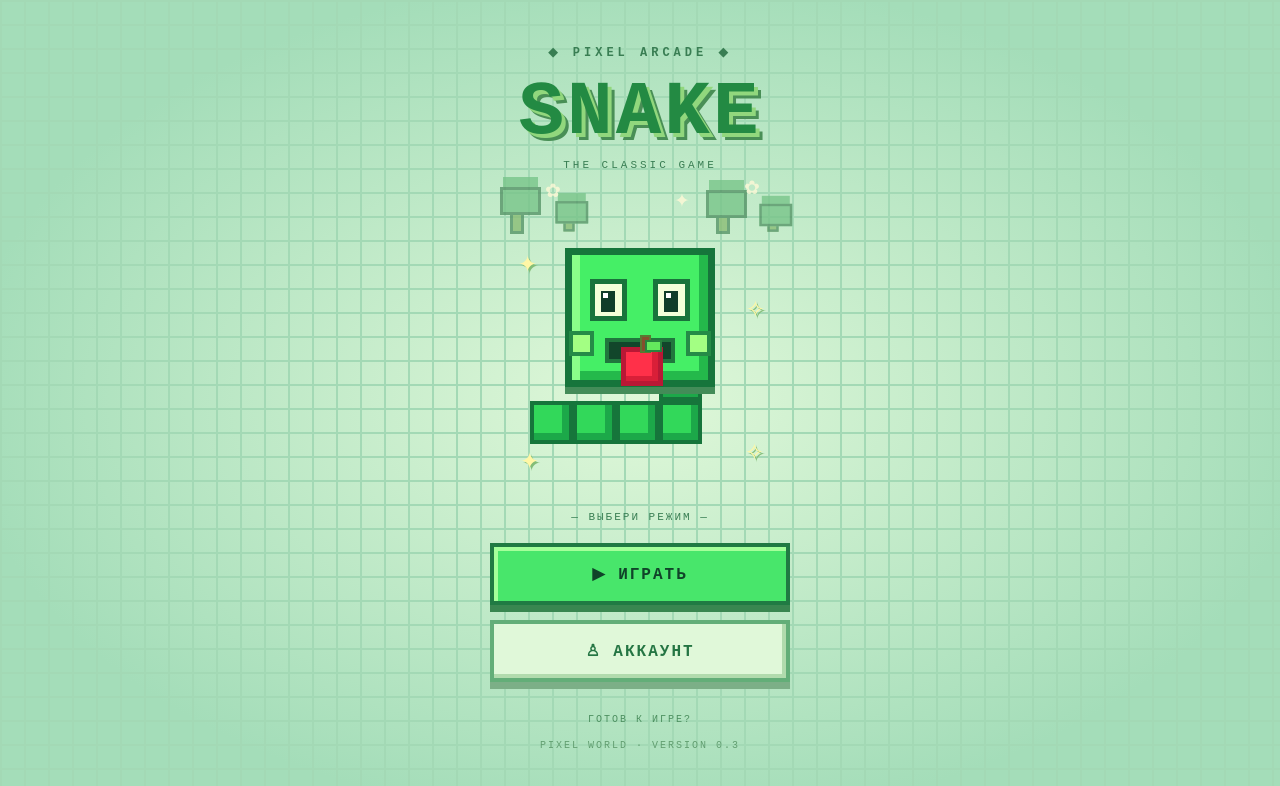
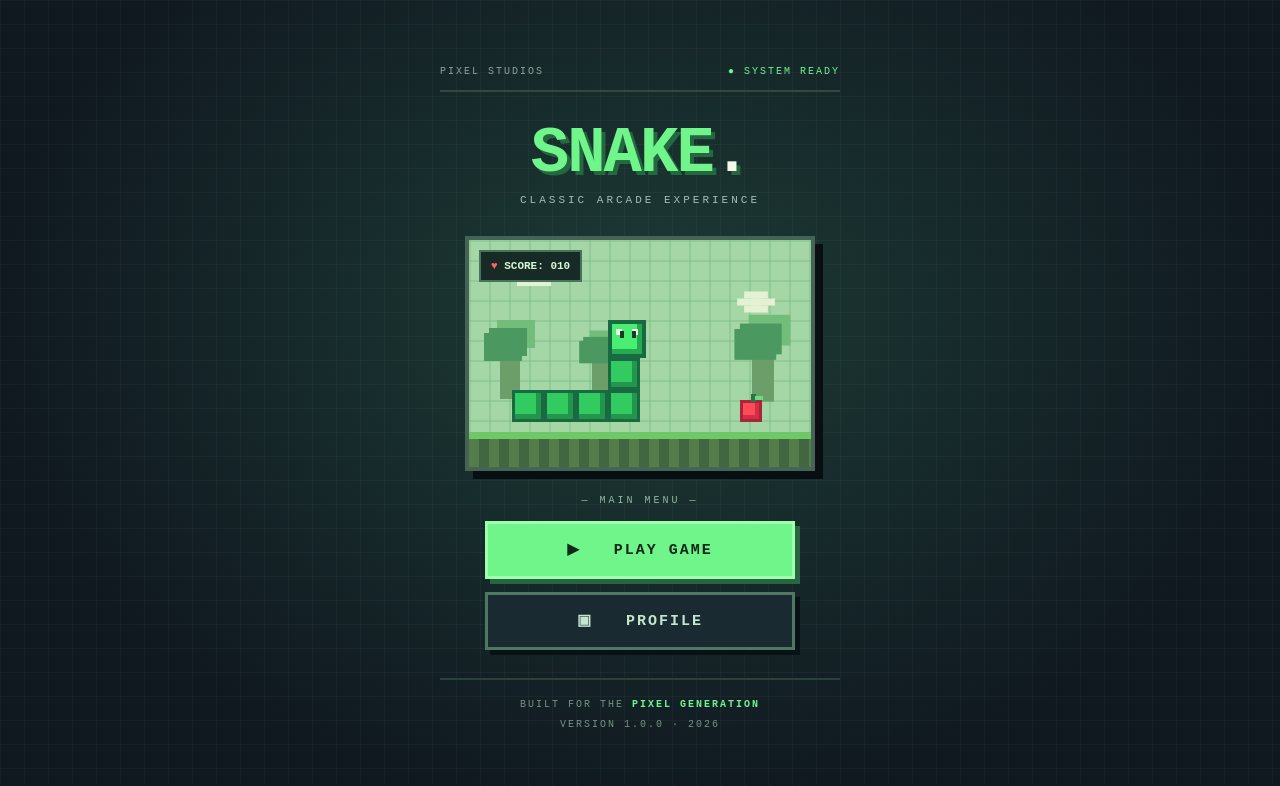
Before and after one commit to frustum-studio/snake, a plain HTML site: page index.html in a window 1280 px wide. Drawn offline with Linux system fonts and the light colour scheme.

Commit message:
Update index.html

```diff
--- a/index.html
+++ b/index.html
@@ -3,374 +3,379 @@
 <head>
 <meta charset="UTF-8">
 <meta name="viewport" content="width=device-width, initial-scale=1">
-<meta name="theme-color" content="#b6e8c5">
-<title>PIXEL SNAKE</title>
+<meta name="theme-color" content="#101820">
+<title>NEON SNAKE — Pixel Game</title>
 
 <style>
 * {
   box-sizing: border-box;
 }
 
-html, body {
-  margin: 0;
-  min-height: 100%;
+:root {
+  --bg: #101820;
+  --panel: #182630;
+  --green: #70f58b;
+  --green-dark: #23864b;
+  --white: #e9f4ee;
+  --muted: #8da49a;
+  --red: #ff4b55;
 }
 
 body {
+  margin: 0;
+  min-height: 100vh;
+  color: var(--white);
   font-family: "Courier New", monospace;
-  background: #b6e8c5;
-  color: #164b35;
+  background: var(--bg);
 }
 
-.menu {
+.page {
   min-height: 100svh;
-  padding: 28px 16px;
+  overflow: hidden;
+  position: relative;
   display: flex;
   justify-content: center;
   align-items: center;
-  overflow: hidden;
-  position: relative;
-
-  background-color: #b6e8c5;
-  background-image:
-    linear-gradient(#a3d9b5 2px, transparent 2px),
-    linear-gradient(90deg, #a3d9b5 2px, transparent 2px),
-    radial-gradient(ellipse at center, #e0f8d9, #a4ddb9 75%);
+  padding: 28px 18px;
+  background:
+    linear-gradient(#ffffff08 1px, transparent 1px),
+    linear-gradient(90deg, #ffffff08 1px, transparent 1px),
+    radial-gradient(ellipse at 50% 40%, #1d3c36, #101820 72%);
   background-size: 24px 24px, 24px 24px, cover;
 }
 
 .content {
+  position: relative;
   width: 100%;
-  max-width: 390px;
+  max-width: 400px;
   text-align: center;
-  position: relative;
-  z-index: 1;
 }
 
-.brand {
-  font-size: 12px;
-  font-weight: bold;
-  letter-spacing: 4px;
-  color: #397e53;
+.topline {
+  display: flex;
+  align-items: center;
+  justify-content: space-between;
+  gap: 10px;
+  color: var(--muted);
+  font-size: 10px;
+  letter-spacing: 2px;
+  border-bottom: 2px solid #33483f;
+  padding-bottom: 13px;
 }
 
-h1 {
-  font-size: clamp(52px, 15vw, 76px);
-  margin: 15px 0 8px;
+.status {
+  color: var(--green);
+}
+
+.logo {
+  margin: 30px 0 8px;
+  color: var(--green);
+  font-size: clamp(40px, 12vw, 64px);
+  font-weight: 900;
+  letter-spacing: -2px;
   line-height: 1;
-  color: #238a43;
-  text-shadow: 4px 4px #91d77d, 7px 7px #498f56;
-  letter-spacing: 3px;
+  text-shadow: 4px 4px #23683e;
 }
 
 .subtitle {
   font-size: 11px;
   letter-spacing: 3px;
-  color: #397e53;
+  color: #a8bdb2;
 }
 
-/* Пиксельный лес */
-.scenery {
-  height: 55px;
-  margin: 8px auto -3px;
+/* Игровая пиксельная сцена */
+.game {
   position: relative;
-  max-width: 320px;
-  opacity: .8;
+  margin: 30px auto 24px;
+  width: 100%;
+  max-width: 350px;
+  height: 235px;
+  overflow: hidden;
+  border: 4px solid #466455;
+  background-color: #a4d7a5;
+  background-image:
+    linear-gradient(#79b98766 2px, transparent 2px),
+    linear-gradient(90deg, #79b98766 2px, transparent 2px);
+  background-size: 20px 20px;
+  box-shadow: 8px 8px 0 #090e12;
 }
 
+/* Дальние деревья */
 .tree {
   position: absolute;
-  bottom: 0;
-  width: 14px;
-  height: 34px;
-  background: #8bbd76;
-  border: 3px solid #579568;
+  bottom: 72px;
+  width: 12px;
+  height: 45px;
+  background: #6c9e69;
+  box-shadow: 0 0 0 4px #6c9e69;
 }
 
 .tree::before {
   content: "";
   position: absolute;
-  width: 35px;
-  height: 22px;
-  left: -13px;
-  top: -16px;
-  background: #79c58a;
-  border: 3px solid #579568;
-  box-shadow: 0 -13px 0 -3px #79c58a;
+  left: -15px;
+  top: -22px;
+  width: 38px;
+  height: 28px;
+  background: #4b9860;
+  box-shadow:
+    -5px 5px #4b9860,
+    8px -8px #72bd79;
 }
 
-.tree.one { left: 30px; }
-.tree.two { left: 82px; height: 25px; transform: scale(.8); }
-.tree.three { right: 70px; height: 31px; }
-.tree.four { right: 20px; height: 22px; transform: scale(.8); }
+.tree.a { left: 35px; }
+.tree.b { left: 125px; transform: scale(.8); }
+.tree.c { right: 42px; transform: scale(1.1); }
 
-.flower {
+.cloud {
   position: absolute;
-  font-size: 19px;
-  color: #fff9d7;
-}
-.flower.one { left: 65px; top: 0; }
-.flower.two { right: 110px; top: 10px; }
-.flower.three { right: 40px; top: -3px; }
-
-/* Змея */
-.character {
-  width: 280px;
-  height: 270px;
-  max-width: 100%;
-  position: relative;
-  margin: 0 auto 6px;
+  top: 26px;
+  left: 38px;
+  width: 34px;
+  height: 10px;
+  background: #e4f2d3;
+  box-shadow:
+    10px -10px #e4f2d3,
+    20px 0 #e4f2d3,
+    10px 10px #e4f2d3;
 }
 
-.segment {
-  position: absolute;
-  width: 43px;
-  height: 43px;
-  background: #32d85a;
-  border: 4px solid #16753b;
-  box-shadow: inset -7px -7px #1ca849;
+.cloud.two {
+  left: auto;
+  right: 45px;
+  top: 57px;
+  transform: scale(.7);
 }
 
-/* Изгиб тела назад */
-.s1 { left: 30px; top: 170px; }
-.s2 { left: 73px; top: 170px; }
-.s3 { left: 116px; top: 170px; }
-.s4 { left: 159px; top: 170px; }
-.s5 { left: 159px; top: 127px; }
-.s6 { left: 159px; top: 84px; }
-
-.head {
+/* Земля */
+.ground {
   position: absolute;
-  left: 65px;
-  top: 17px;
-  width: 150px;
-  height: 139px;
-  background: #45ef66;
-  border: 7px solid #16753b;
-  box-shadow:
-    inset 8px 0 #8aff89,
-    inset -9px -9px #24b94b,
-    0 7px #438c58;
+  left: 0;
+  right: 0;
+  bottom: 0;
+  height: 35px;
+  background: #557d4c;
+  border-top: 7px solid #70c765;
+  background-image:
+    linear-gradient(90deg, transparent 50%, #416740 50%);
+  background-size: 20px 20px;
 }
 
-.eye {
+/* Змея сбоку, в стиле классических игр */
+.snake-part {
   position: absolute;
-  top: 24px;
-  width: 37px;
-  height: 42px;
-  background: #f4ffd9;
-  border: 5px solid #19733b;
+  width: 32px;
+  height: 32px;
+  background: #32cb62;
+  border: 3px solid #176a42;
+  box-shadow: inset -5px -5px #23964b;
+  z-index: 2;
 }
 
-.eye.left { left: 18px; }
-.eye.right { right: 18px; }
+.snake-1 { left: 43px; bottom: 45px; }
+.snake-2 { left: 75px; bottom: 45px; }
+.snake-3 { left: 107px; bottom: 45px; }
+.snake-4 { left: 139px; bottom: 45px; }
+.snake-5 { left: 139px; bottom: 77px; }
 
-.pupil {
+.snake-head {
   position: absolute;
-  width: 14px;
-  height: 21px;
-  left: 6px;
-  top: 7px;
-  background: #103d29;
+  z-index: 3;
+  left: 139px;
+  bottom: 109px;
+  width: 38px;
+  height: 38px;
+  background: #48ef73;
+  border: 4px solid #176a42;
+  box-shadow: inset -5px -5px #27a950;
 }
 
-.pupil::after {
+.snake-head::before,
+.snake-head::after {
   content: "";
   position: absolute;
-  width: 5px;
-  height: 5px;
-  left: 2px;
-  top: 2px;
-  background: white;
+  width: 6px;
+  height: 6px;
+  background: #f4ffe5;
+  top: 5px;
 }
 
-.cheek {
+.snake-head::before { left: 4px; }
+.snake-head::after { right: 4px; }
+
+.eye-pupil {
   position: absolute;
-  top: 76px;
-  width: 25px;
-  height: 25px;
-  background: #a3ff83;
-  border: 4px solid #258b47;
+  z-index: 4;
+  top: 7px;
+  left: 8px;
+  width: 4px;
+  height: 7px;
+  background: #173b2b;
+  box-shadow: 12px 0 #173b2b;
 }
 
-.cheek.left { left: -3px; }
-.cheek.right { right: -3px; }
-
-.mouth {
-  position: absolute;
-  left: 33px;
-  top: 83px;
-  width: 70px;
-  height: 25px;
-  background: #12462b;
-  border: 4px solid #20773d;
-}
-
-/* Яркое яблоко перед мордочкой */
+/* Яблоко на игровом поле */
 .apple {
   position: absolute;
-  z-index: 5;
-  left: 121px;
-  top: 116px;
-  width: 42px;
-  height: 39px;
-  background: #ff3049;
-  border: 5px solid #b91835;
-  box-shadow: inset -6px -5px #d91f38;
+  z-index: 3;
+  right: 49px;
+  bottom: 45px;
+  width: 22px;
+  height: 22px;
+  background: var(--red);
+  border: 3px solid #a9253b;
+  box-shadow: inset -4px -4px #d52e42;
 }
 
 .apple::before {
   content: "";
   position: absolute;
-  left: 14px;
-  top: -17px;
-  width: 7px;
-  height: 14px;
-  background: #85502d;
-  border: 2px solid #5a7932;
+  width: 5px;
+  height: 8px;
+  top: -9px;
+  left: 8px;
+  background: #287647;
 }
 
 .apple::after {
   content: "";
   position: absolute;
-  left: 19px;
-  top: -12px;
-  width: 13px;
-  height: 8px;
-  background: #64e95d;
-  border: 2px solid #27843e;
+  top: -7px;
+  left: 12px;
+  width: 8px;
+  height: 4px;
+  background: #69df7b;
 }
 
-.spark {
+.hud {
   position: absolute;
-  color: #fff7a6;
-  font-size: 23px;
-  text-shadow: 2px 2px #83bd78;
+  z-index: 5;
+  top: 10px;
+  left: 10px;
+  padding: 8px 10px;
+  background: #172a25;
+  border: 2px solid #47745a;
+  color: #d7f8d5;
+  font-size: 11px;
+  font-weight: bold;
 }
 
-.spark.a { left: 18px; top: 20px; }
-.spark.b { right: 15px; top: 65px; }
-.spark.c { left: 20px; bottom: 25px; }
-.spark.d { right: 16px; bottom: 34px; }
+.hud span {
+  color: #ff646b;
+}
 
-.mode {
-  margin: 10px 0 20px;
-  font-size: 11px;
-  letter-spacing: 2px;
-  color: #397e53;
+/* Нижнее меню */
+.section-label {
+  margin-bottom: 15px;
+  color: #93b7a0;
+  font-size: 10px;
+  letter-spacing: 3px;
 }
 
 .buttons {
-  display: flex;
-  flex-direction: column;
-  gap: 15px;
+  display: grid;
+  gap: 13px;
   width: 100%;
-  max-width: 300px;
+  max-width: 310px;
   margin: auto;
 }
 
 button {
-  height: 62px;
+  min-height: 58px;
   width: 100%;
-  border: 4px solid #207a43;
+  border: 3px solid #a0ffad;
   border-radius: 0;
-  background: #48e66b;
-  color: #104329;
-  font-family: "Courier New", monospace;
-  font-size: 16px;
+  background: var(--green);
+  color: #10271a;
+  font-family: inherit;
+  font-size: 15px;
   font-weight: 900;
   letter-spacing: 2px;
-  box-shadow: inset 4px 4px #a4ff9a, 0 7px #398650;
+  box-shadow: 5px 5px 0 #286541;
   cursor: pointer;
 }
 
 button.secondary {
-  background: #e0f8d9;
-  color: #247543;
-  border-color: #63ae78;
-  box-shadow: inset -4px -4px #b1dbad, 0 7px #7caf87;
+  background: #192b30;
+  border-color: #4f7863;
+  color: #c4e5ce;
+  box-shadow: 5px 5px 0 #0a1116;
 }
 
 button:active {
-  transform: translateY(4px);
-  box-shadow: none;
+  transform: translate(3px, 3px);
+  box-shadow: 2px 2px 0 #286541;
 }
 
 .footer {
   margin-top: 28px;
+  padding-top: 15px;
+  border-top: 2px solid #2b4038;
+  color: #789286;
   font-size: 10px;
   line-height: 2;
   letter-spacing: 2px;
-  color: #4d9060;
 }
 
-.version {
-  color: #619e70;
-  margin-top: 6px;
+.footer strong {
+  color: var(--green);
 }
 
-@media (max-height: 760px) {
-  .menu { padding-top: 16px; padding-bottom: 16px; }
-  h1 { margin-top: 10px; }
-  .character { transform: scale(.86); margin-top: -8px; margin-bottom: -16px; }
-  .scenery { height: 35px; }
+@media (max-height: 740px) {
+  .page { padding-top: 18px; padding-bottom: 18px; }
+  .logo { margin-top: 20px; }
+  .game { margin-top: 20px; margin-bottom: 20px; }
   .footer { margin-top: 20px; }
 }
 </style>
 </head>
 
 <body>
-<div class="menu">
+<div class="page">
   <main class="content">
 
-    <div class="brand">◆ PIXEL ARCADE ◆</div>
-    <h1>SNAKE</h1>
-    <div class="subtitle">THE CLASSIC GAME</div>
-
-    <div class="scenery">
-      <div class="tree one"></div>
-      <div class="tree two"></div>
-      <div class="tree three"></div>
-      <div class="tree four"></div>
-      <span class="flower one">✿</span>
-      <span class="flower two">✦</span>
-      <span class="flower three">✿</span>
+    <div class="topline">
+      <span>PIXEL STUDIOS</span>
+      <span class="status">● SYSTEM READY</span>
     </div>
 
-    <div class="character">
-      <span class="spark a">✦</span>
-      <span class="spark b">✧</span>
-      <span class="spark c">✦</span>
-      <span class="spark d">✧</span>
+    <h1 class="logo">SNAKE<span style="color:#f5f7e9">.</span></h1>
+    <div class="subtitle">CLASSIC ARCADE EXPERIENCE</div>
 
-      <div class="segment s1"></div>
-      <div class="segment s2"></div>
-      <div class="segment s3"></div>
-      <div class="segment s4"></div>
-      <div class="segment s5"></div>
-      <div class="segment s6"></div>
+    <div class="game">
+      <div class="hud"> <span>♥</span>  SCORE: 010 </div>
 
-      <div class="head">
-        <div class="eye left"><div class="pupil"></div></div>
-        <div class="eye right"><div class="pupil"></div></div>
-        <div class="cheek left"></div>
-        <div class="cheek right"></div>
-        <div class="mouth"></div>
+      <div class="cloud"></div>
+      <div class="cloud two"></div>
+
+      <div class="tree a"></div>
+      <div class="tree b"></div>
+      <div class="tree c"></div>
+
+      <div class="snake-part snake-1"></div>
+      <div class="snake-part snake-2"></div>
+      <div class="snake-part snake-3"></div>
+      <div class="snake-part snake-4"></div>
+      <div class="snake-part snake-5"></div>
+      <div class="snake-head">
+        <div class="eye-pupil"></div>
       </div>
 
       <div class="apple"></div>
+      <div class="ground"></div>
     </div>
 
-    <div class="mode">— ВЫБЕРИ РЕЖИМ —</div>
+    <div class="section-label">— MAIN MENU —</div>
 
     <div class="buttons">
-      <button>▶ ИГРАТЬ</button>
-      <button class="secondary">♙ АККАУНТ</button>
+      <button>▶ &nbsp; PLAY GAME</button>
+      <button class="secondary">▣ &nbsp; PROFILE</button>
     </div>
 
     <div class="footer">
-      ГОТОВ К ИГРЕ?
-      <div class="version">PIXEL WORLD · VERSION 0.3</div>
+      BUILT FOR THE <strong>PIXEL GENERATION</strong>
+      <br>
+      VERSION 1.0.0 · 2026
     </div>
 
   </main>
```
